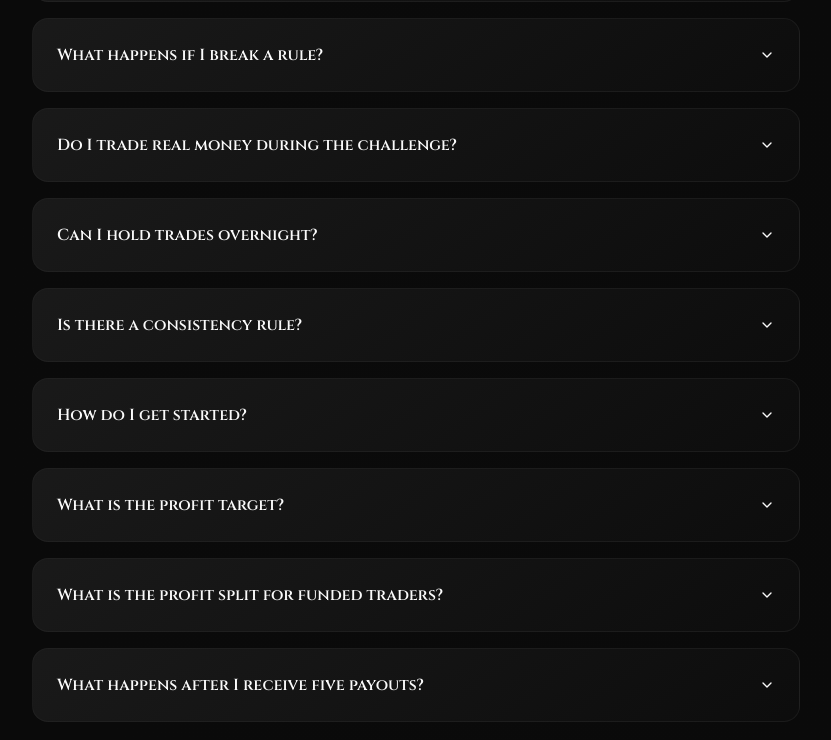
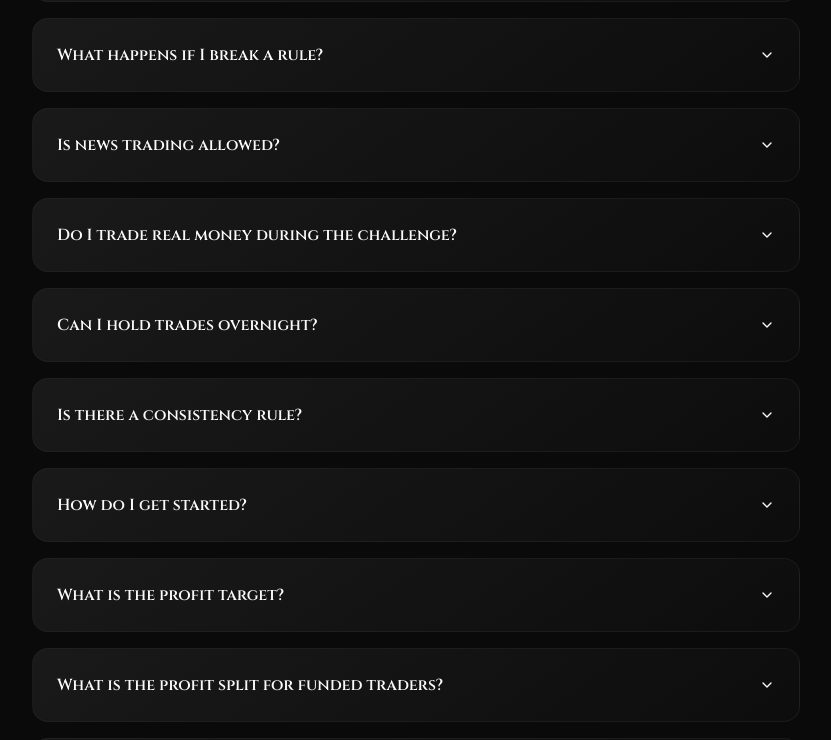
Before and after one commit to Dynasty-Futures/DF-Frontend, a React (Vite) app: page /faq in a window 1280 px wide. Shown: the part 1090-1830 px from the top of the page, without its empty margins (224-1055 px from the left). Built offline with nearby package versions, Linux system fonts and the light colour scheme; the HTML template or start-up script is replaced by a standard one.

Commit message:
Add news trading restriction details to Rules and FAQ pages (#78)
- Expands "No News Trading" rule with full 2-minute window restriction, named events, and close/reduce exception
- Adds "Is news trading allowed?" FAQ entry with consistent language

```diff
--- a/src/pages/FAQ.tsx
+++ b/src/pages/FAQ.tsx
@@ -66,6 +66,12 @@ const faqs = [
     question: "What happens if I break a rule?",
     answer:
       "If you violate any of the trading rules (such as exceeding the daily loss limit, Max Loss Limit, holding over the weekend, or trading during high-impact news), your account may be flagged or terminated depending on the severity. Always review the rules carefully before trading.",
+  },
+  {
+    id: "news-trading",
+    question: "Is news trading allowed?",
+    answer:
+      "News trading is restricted during major scheduled economic events. Dynasty Futures prohibits opening new positions, increasing existing positions, or placing pending orders intended to trigger from 2 minutes before to 2 minutes after major releases, including CPI, PPI, Non-Farm Payrolls, and FOMC rate decisions. Traders are allowed to reduce or close existing positions during this time for risk management.",
   },
   {
     id: "real-money",
--- a/src/pages/Rules.tsx
+++ b/src/pages/Rules.tsx
@@ -58,8 +58,9 @@ const universalRules = [
   {
     icon: Newspaper,
     title: "No News Trading",
+    label: "News Trading Restriction",
     description:
-      "Trading is not allowed during major high-impact news releases.",
+      "To protect traders and maintain fair market conditions, Dynasty Futures prohibits opening new positions, increasing existing positions, or placing pending orders intended to trigger during major scheduled news events. This restriction applies from 2 minutes before to 2 minutes after the release time of designated events, including CPI, PPI, Non-Farm Payrolls, and FOMC rate decisions. Traders may reduce or close existing positions during this window for risk management purposes.",
     allowed: false,
   },
   {
@@ -313,6 +314,9 @@ const UniversalRulesSection = () => {
         </button>
         {isExpanded && (
           <div className="px-3 pb-3 pl-12">
+            {"label" in rule && rule.label && (
+              <p className="text-sm font-semibold text-foreground mb-1">{rule.label}</p>
+            )}
             <p className="text-sm text-muted-foreground">{rule.description}</p>
           </div>
         )}
```
